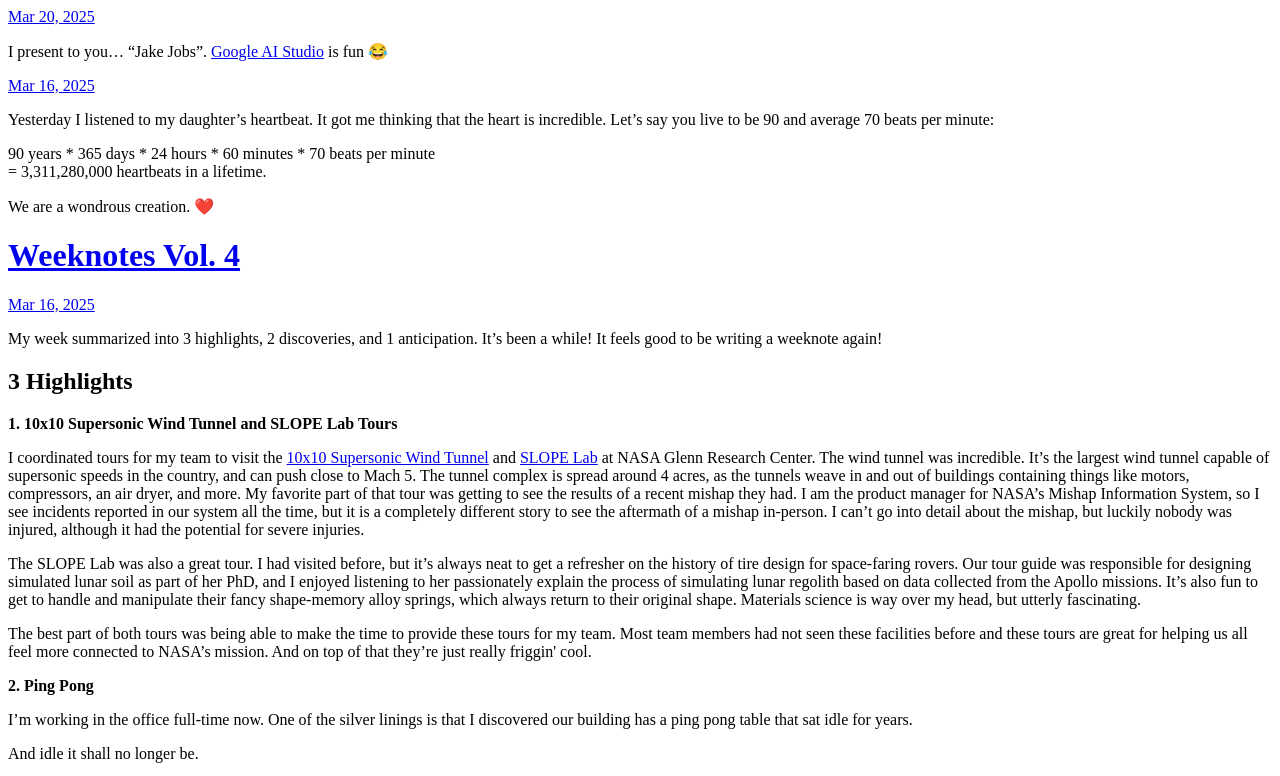
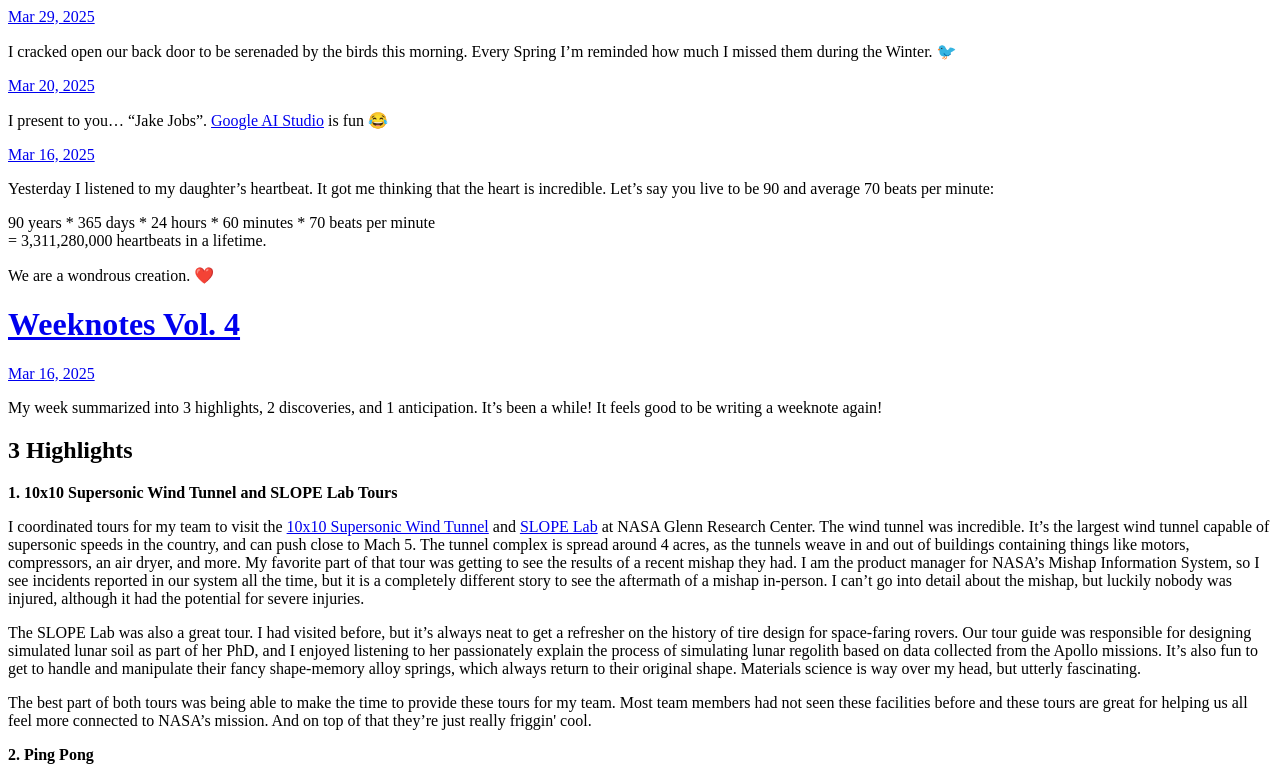
Before and after one commit to jakeweidokal/blog, a plain HTML site: page index.html in a window 1280 px wide. Shown: the top 776 px of the page. Drawn offline with Linux system fonts and the light colour scheme.

Commit message:
Archiving from Micro.blog.

```diff
--- a/index.html
+++ b/index.html
@@ -21,6 +21,17 @@
 <div class="h-feed">
 
 
+
+	  <div class="h-entry">
+
+
+		<a href="https://weidok.al/2025/03/29/i-cracked-open-our-back.html" class="u-url"><time class="dt-published" datetime="2025-03-29 07:42:47 -0400">Mar 29, 2025</time></a>
+
+		<div class="e-content">
+			 <p>I cracked open our back door to be serenaded by the birds this morning. Every Spring I&rsquo;m reminded how much I missed them during the Winter. 🐦</p>
+
+		</div>
+	  </div>
 
 	  <div class="h-entry">
 
```
